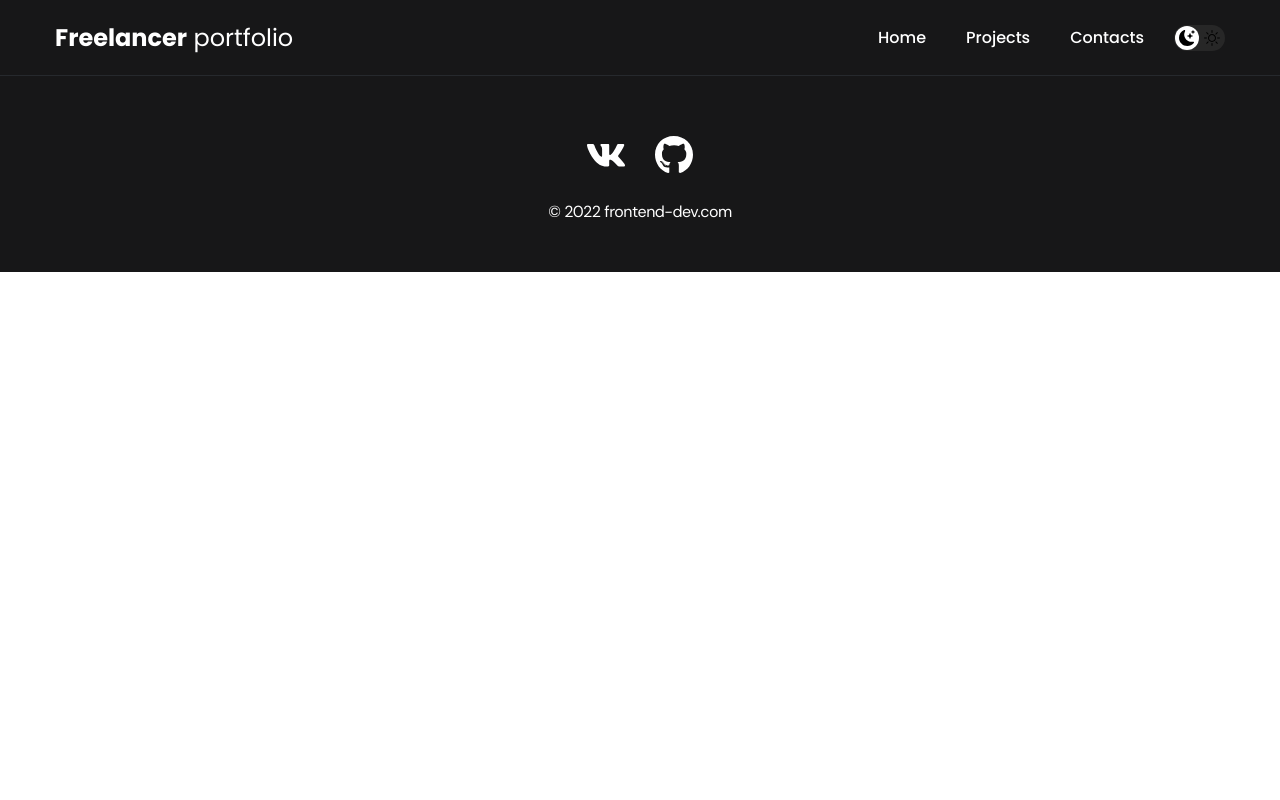
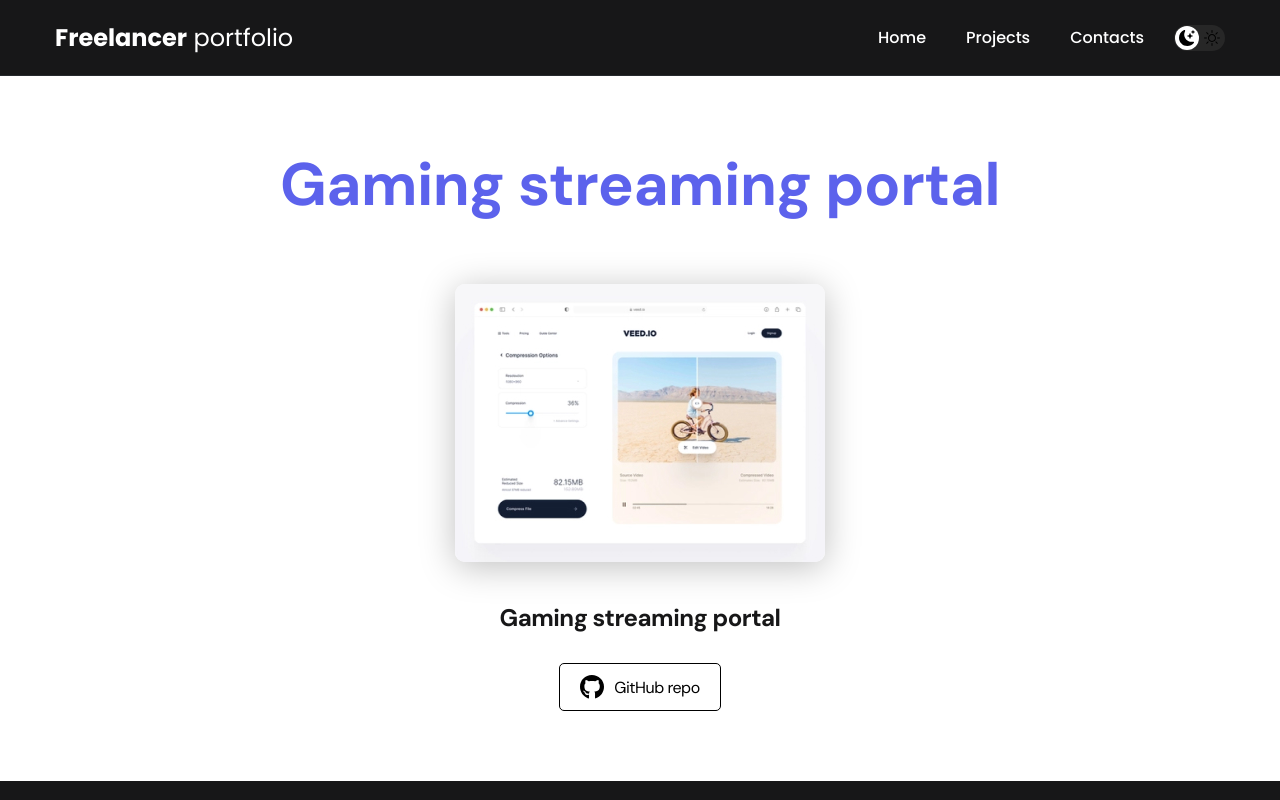
Before and after one commit to ArtemSoftware2006/React_WebAcademi, a React (Create React App) app: page /project/1 in a window 1280 px wide. Shown: the top 800 px of the page. Built offline with nearby package versions, Linux system fonts and the light colour scheme.

Commit message:
Настроил показ карточки по id + добавил skill

```diff
--- a/src/App.js
+++ b/src/App.js
@@ -22,7 +22,7 @@ function App() {
           <Route path="/" Component={Home}/>
           <Route path="/projects" Component={Projects}/>
           <Route path="/contacts" Component={Contacts}/>
-          <Route path="/project" Component={Project}/>
+          <Route path="/project/:id" Component={Project}/>
         </Routes>
 
         <Footer/>
--- a/src/helpers/projectsList.js
+++ b/src/helpers/projectsList.js
@@ -8,7 +8,8 @@ import picture_06 from "../img/projects/06.jpg";
 const projectList = [
     {
         title: "Gaming streaming portal",
-        img : picture_01
+        img : picture_01,
+        skill: "C# PHP"
     },
     {
         title: "Gaming streaming portal",
--- a/src/pages/Project.jsx
+++ b/src/pages/Project.jsx
@@ -1,20 +1,30 @@
 import React from 'react'
+import { useParams } from 'react-router-dom'
+
+import { projectList } from '../helpers/projectsList'
+
 import image from "../img/projects/01-big.jpg"
 import ButtonGitHub from '../components/UI/button/ButtonGitHub'
 
 export default function Project() {
+  const {id} = useParams();
+  const project = projectList[id];
   return (
     <main className="section">
         <div className="container">
             <div className="project-details">
 
-                <h1 className="title-1">Video service</h1>
+                <h1 className="title-1">{project.title}</h1>
 
-                <img src={image} alt="" className="project-details__cover"/>
+                <img src={project.img} alt="" className="project-details__cover"/>
 
                 <div className="project-details__desc">
-                    <p>Skills: React, Node.js, MongoDB</p>
+                    <p>{project.title}</p>
                 </div>
+
+                {project.skill &&(
+                   <div className="project-details__desc">{project.skill}</div>
+                )}
 
                 <ButtonGitHub/>
 
```
